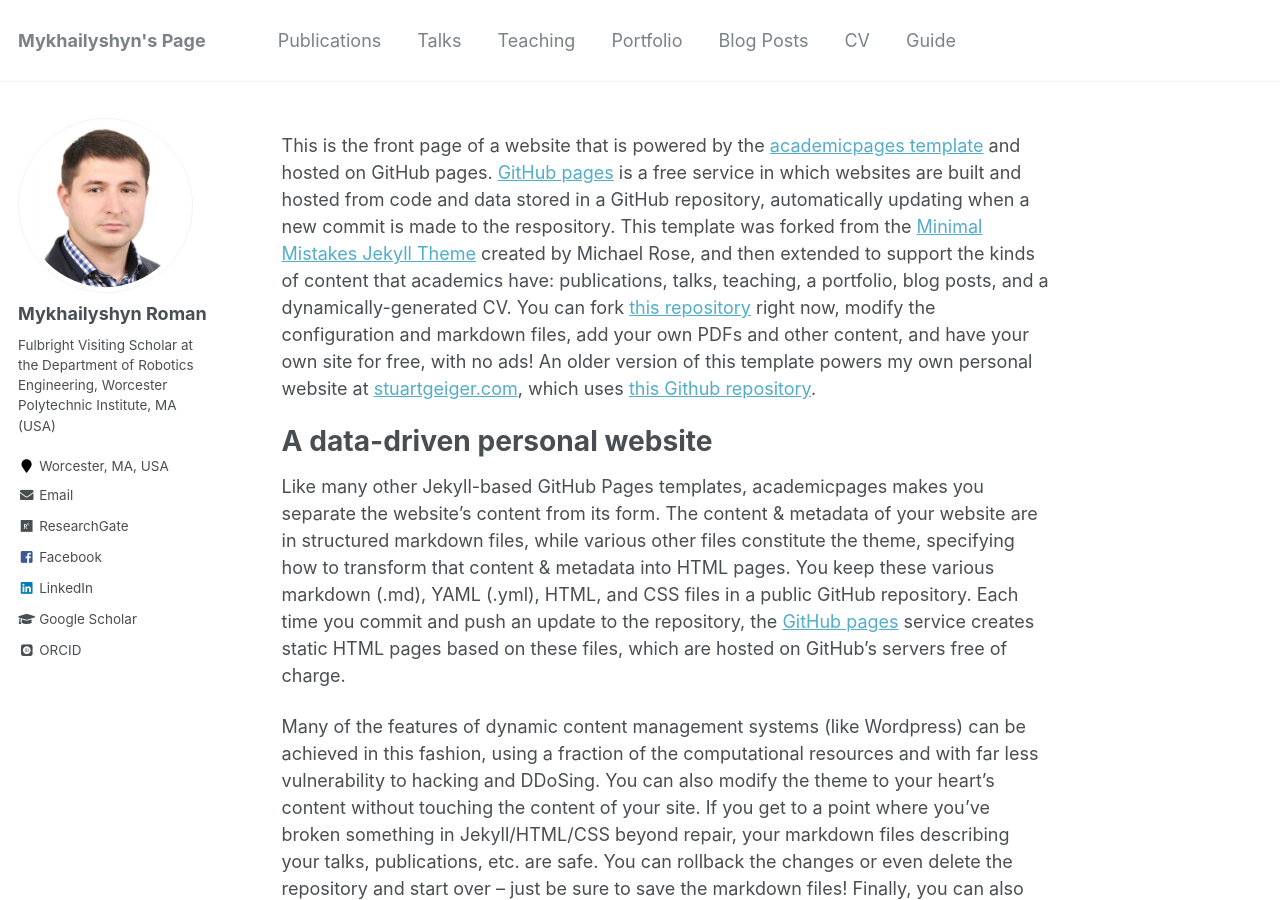
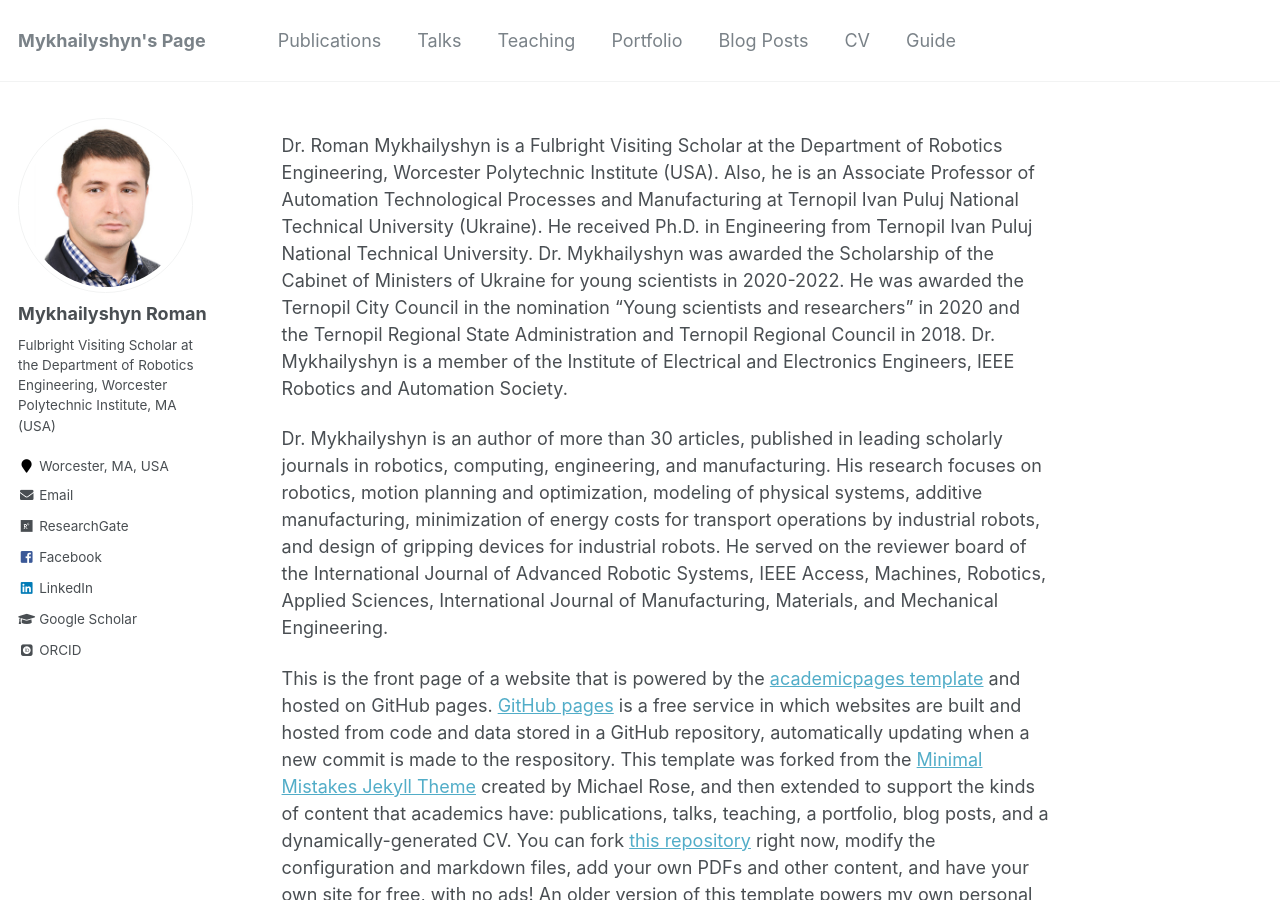
Before and after one commit to RomanMykhailyshyn/RomanMykhailyshyn.github.io, a Jekyll site: the page built from _pages/about.md, in a window 1280 px wide and 900 px high. Built offline with Jekyll 4.4.1, drawn with Linux system fonts in a browser that asks for light colours; some web fonts are replaced.

Commit message:
Update about.md

```diff
--- a/_pages/about.md
+++ b/_pages/about.md
@@ -7,6 +7,10 @@ redirect_from:
   - /about/
   - /about.html
 ---
+
+Dr. Roman Mykhailyshyn is a Fulbright Visiting Scholar at the Department of Robotics Engineering, Worcester Polytechnic Institute (USA). Also, he is an Associate Professor of Automation Technological Processes and Manufacturing at Ternopil Ivan Puluj National Technical University (Ukraine). He received Ph.D. in Engineering from Ternopil Ivan Puluj National Technical University. Dr. Mykhailyshyn was awarded the Scholarship of the Cabinet of Ministers of Ukraine for young scientists in 2020-2022. He was awarded the Ternopil City Council in the nomination "Young scientists and researchers" in 2020 and the Ternopil Regional State Administration and Ternopil Regional Council in 2018. Dr. Mykhailyshyn is a member of the Institute of Electrical and Electronics Engineers, IEEE Robotics and Automation Society.
+
+Dr. Mykhailyshyn is an author of more than 30 articles, published in leading scholarly journals in robotics, computing, engineering, and manufacturing. His research focuses on robotics, motion planning and optimization, modeling of physical systems, additive manufacturing, minimization of energy costs for transport operations by industrial robots, and design of gripping devices for industrial robots. He served on the reviewer board of the International Journal of Advanced Robotic Systems, IEEE Access, Machines, Robotics, Applied Sciences, International Journal of Manufacturing, Materials, and Mechanical Engineering.
 
 This is the front page of a website that is powered by the [academicpages template](https://github.com/academicpages/academicpages.github.io) and hosted on GitHub pages. [GitHub pages](https://pages.github.com) is a free service in which websites are built and hosted from code and data stored in a GitHub repository, automatically updating when a new commit is made to the respository. This template was forked from the [Minimal Mistakes Jekyll Theme](https://mmistakes.github.io/minimal-mistakes/) created by Michael Rose, and then extended to support the kinds of content that academics have: publications, talks, teaching, a portfolio, blog posts, and a dynamically-generated CV. You can fork [this repository](https://github.com/academicpages/academicpages.github.io) right now, modify the configuration and markdown files, add your own PDFs and other content, and have your own site for free, with no ads! An older version of this template powers my own personal website at [stuartgeiger.com](http://stuartgeiger.com), which uses [this Github repository](https://github.com/staeiou/staeiou.github.io).
 
```
